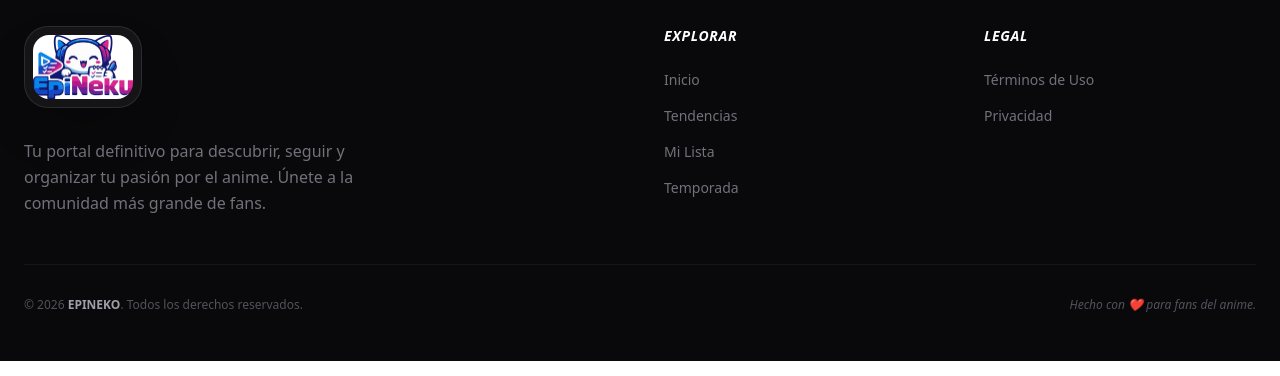
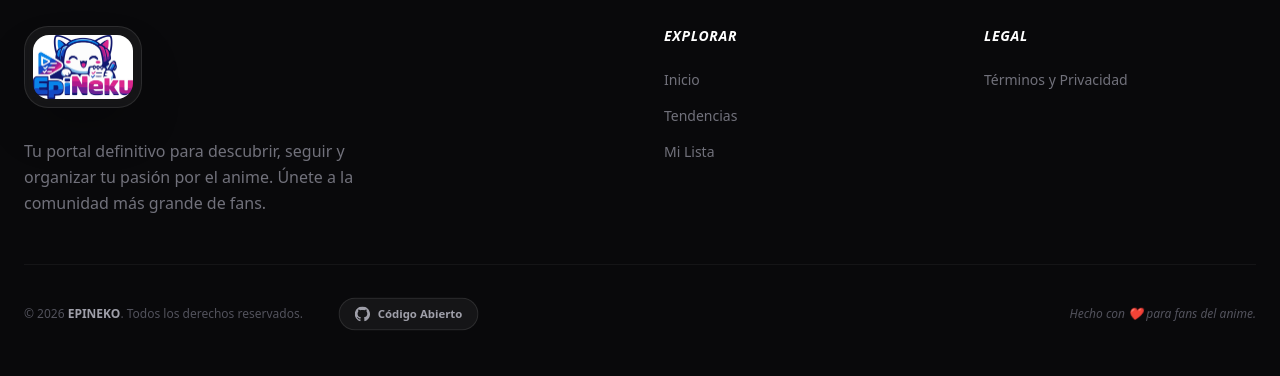
Before and after one commit to devperez08/platform-list-anime, a Next.js app: page / in a window 1280 px wide. Shown: the part 1087-1463 px from the top of the page. Built offline with nearby package versions, Linux system fonts and the light colour scheme; no server answers.

Commit message:
feat(ui): update footer layout and add open-source repository link
- Simplified 'Explorar' (removed Season) and 'Legal' (consolidated Terms/Privacy) sections.
- Added 'Código Abierto' button linking to the GitHub repository.
- Updated .gitignore for better project maintenance and security.

```diff
--- a/src/components/layout/Footer.tsx
+++ b/src/components/layout/Footer.tsx
@@ -32,7 +32,6 @@
               <li><Link href="/" className="hover:text-primary transition-colors">Inicio</Link></li>
               <li><Link href="/trending" className="hover:text-primary transition-colors">Tendencias</Link></li>
               <li><Link href="/library" className="hover:text-primary transition-colors">Mi Lista</Link></li>
-              <li><Link href="/seasonal" className="hover:text-primary transition-colors">Temporada</Link></li>
             </ul>
           </div>
 
@@ -40,17 +39,29 @@
           <div>
             <h4 className="text-white font-black italic tracking-wider mb-6 uppercase text-sm">Legal</h4>
             <ul className="space-y-4 text-zinc-500 text-sm font-medium">
-              <li><a href="#" className="hover:text-primary transition-colors">Términos de Uso</a></li>
-              <li><a href="#" className="hover:text-primary transition-colors">Privacidad</a></li>
+              <li><a href="#" className="hover:text-primary transition-colors">Términos y Privacidad</a></li>
             </ul>
           </div>
         </div>
 
         {/* Bottom Bar */}
-        <div className="pt-8 border-t border-white/5 flex flex-col md:flex-row justify-between items-center gap-4">
-          <p className="text-zinc-600 text-xs font-medium">
-             &copy; 2026 <span className="text-zinc-400 font-bold">EPINEKO</span>. Todos los derechos reservados.
-          </p>
+        <div className="pt-8 border-t border-white/5 flex flex-col md:flex-row justify-between items-center gap-6">
+          <div className="flex flex-col md:flex-row items-center gap-4 md:gap-8">
+            <p className="text-zinc-600 text-xs font-medium">
+               &copy; 2026 <span className="text-zinc-400 font-bold">EPINEKO</span>. Todos los derechos reservados.
+            </p>
+            <a
+              href="https://github.com/devperez08/platform-list-anime"
+              target="_blank"
+              rel="noopener noreferrer"
+              className="flex items-center gap-2 px-4 py-2 bg-white/5 border border-white/10 rounded-full text-zinc-400 text-xs font-bold hover:bg-white/10 hover:border-white/20 transition-all group scale-95 hover:scale-100"
+            >
+              <svg className="w-4 h-4 fill-current transition-transform group-hover:rotate-12" viewBox="0 0 24 24">
+                <path d="M12 0c-6.626 0-12 5.373-12 12 0 5.302 3.438 9.8 8.207 11.387.599.111.793-.261.793-.577v-2.234c-3.338.726-4.033-1.416-4.033-1.416-.546-1.387-1.333-1.756-1.333-1.756-1.089-.745.083-.729.083-.729 1.205.084 1.839 1.237 1.839 1.237 1.07 1.834 2.807 1.304 3.492.997.107-.775.418-1.305.762-1.604-2.665-.305-5.467-1.334-5.467-5.931 0-1.311.469-2.381 1.236-3.221-.124-.303-.535-1.524.117-3.176 0 0 1.008-.322 3.301 1.23.957-.266 1.983-.399 3.003-.404 1.02.005 2.047.138 3.006.404 2.291-1.552 3.297-1.23 3.297-1.23.653 1.653.242 2.874.118 3.176.77.84 1.235 1.911 1.235 3.221 0 4.609-2.807 5.624-5.479 5.921.43.372.823 1.102.823 2.222v3.293c0 .319.192.694.801.576 4.765-1.589 8.199-6.086 8.199-11.386 0-6.627-5.373-12-12-12z"/>
+              </svg>
+              Código Abierto
+            </a>
+          </div>
           <div className="flex items-center gap-6">
              <p className="text-zinc-600 text-xs italic">
                Hecho con <span className="text-red-500">❤️</span> para fans del anime.
```
Also changed, not shown: 1 other file (tests, documents, lock files or other folders).
